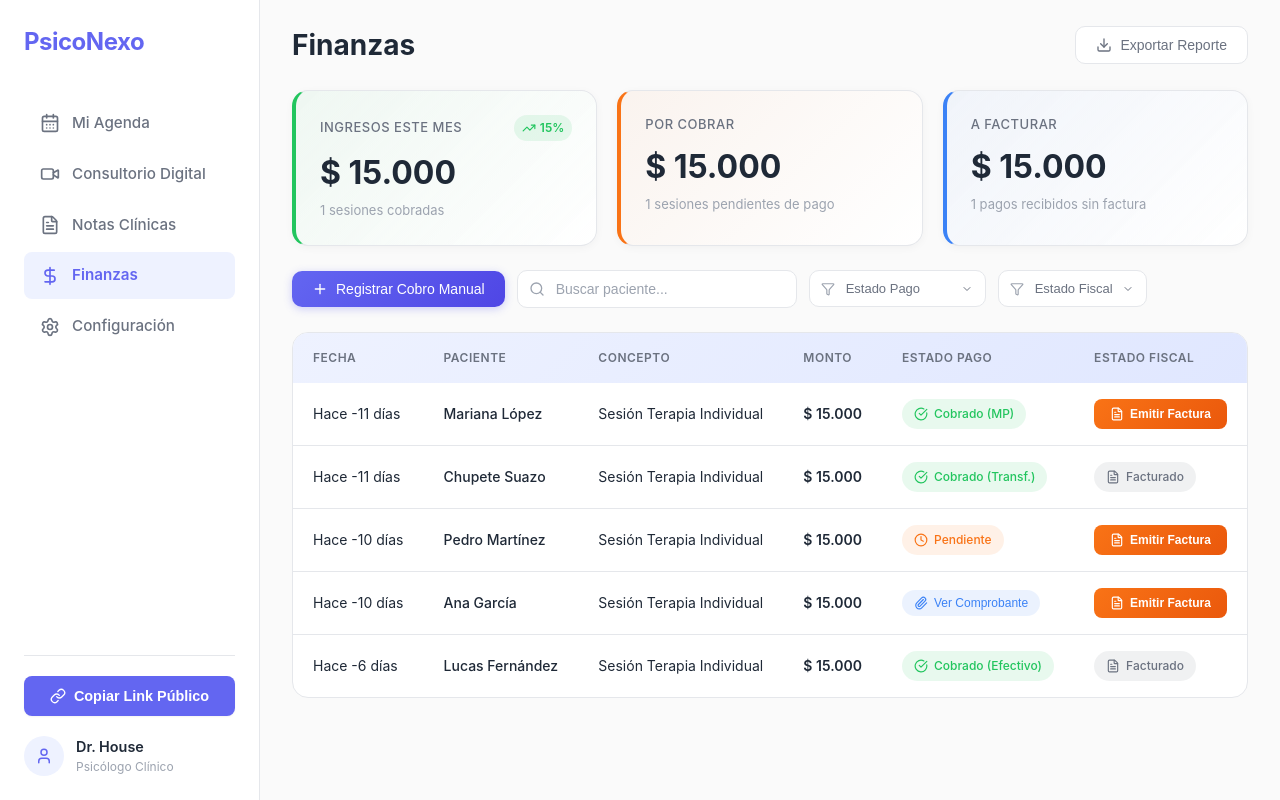
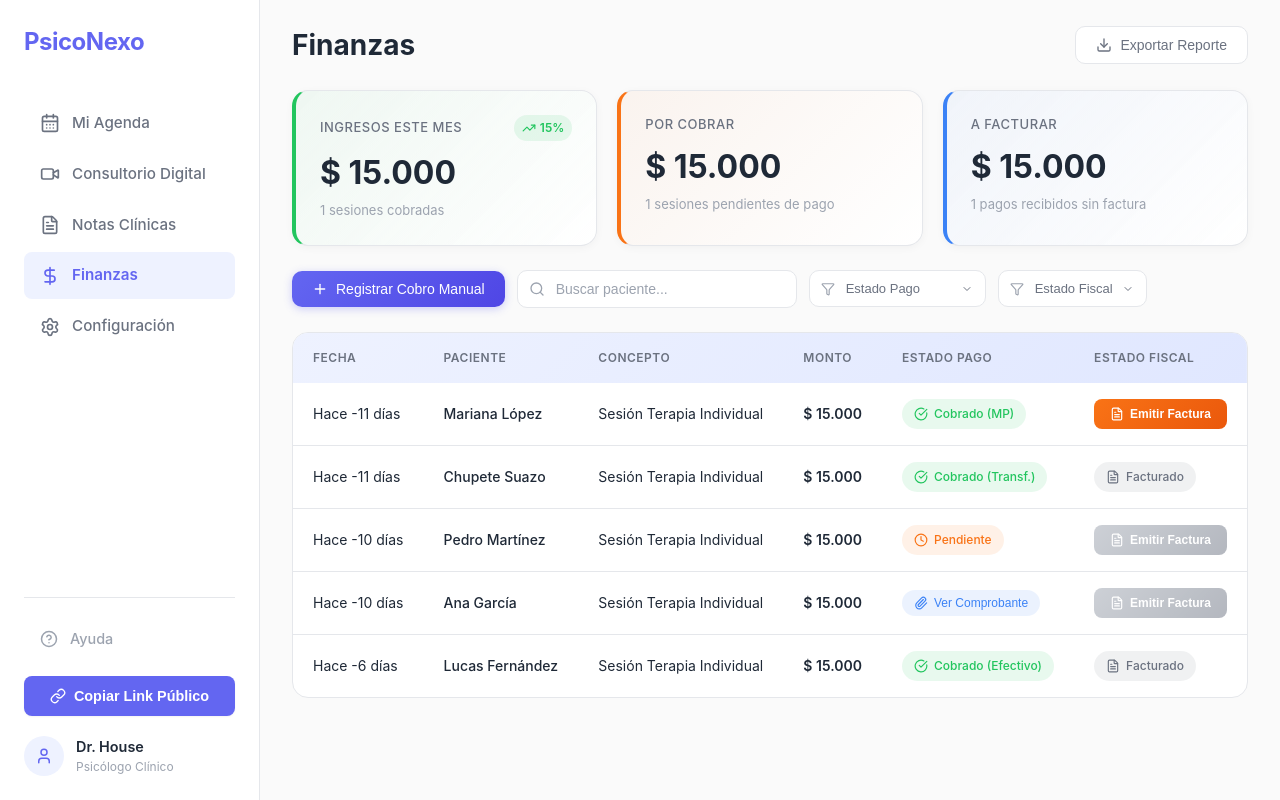
Before and after one commit to sofi-goy/psiconexo-react, a Next.js app: page /finanzas in a window 1280 px wide. Built offline with nearby package versions, Linux system fonts and the light colour scheme.

Commit message:
agregar botón de ayuda. Aún no hace nada. Fix error de botón de facturación en sección Finanzas

```diff
--- a/app/(profesional)/finanzas/components/TransactionTable.tsx
+++ b/app/(profesional)/finanzas/components/TransactionTable.tsx
@@ -75,12 +75,14 @@ function PaymentStatusBadge({ status, method }: { status: PaymentStatus; method?
 
 function InvoiceButton({
     fiscalStatus,
+    paymentStatus,
     transactionId,
     patientName,
     onGenerate,
     onShowToast
 }: {
     fiscalStatus: FiscalStatus;
+    paymentStatus: PaymentStatus;
     transactionId: string;
     patientName: string;
     onGenerate: (id: string) => Promise<void>;
@@ -113,11 +115,14 @@ function InvoiceButton({
         );
     }
 
+    const isPaid = paymentStatus === 'paid';
+
     return (
         <button
-            className="invoice-btn"
+            className={`invoice-btn ${!isPaid ? 'disabled' : ''}`}
             onClick={handleClick}
-            disabled={isLoading}
+            disabled={isLoading || !isPaid}
+            title={!isPaid ? 'Solo se puede emitir factura cuando el pago está cobrado' : ''}
         >
             {isLoading ? (
                 <>
@@ -174,6 +179,7 @@ export function TransactionTable({ transactions, onViewReceipt, onGenerateInvoic
                             <td>
                                 <InvoiceButton
                                     fiscalStatus={tx.fiscalStatus}
+                                    paymentStatus={tx.paymentStatus}
                                     transactionId={tx.id}
                                     patientName={tx.patientName}
                                     onGenerate={onGenerateInvoice}
--- a/app/(profesional)/finanzas/styles.css
+++ b/app/(profesional)/finanzas/styles.css
@@ -382,8 +382,9 @@
 }
 
 .invoice-btn:disabled {
-    opacity: 0.8;
+    opacity: 0.5;
     cursor: not-allowed;
+    background: linear-gradient(135deg, #9ca3af 0%, #6b7280 100%);
 }
 
 .invoice-badge {
--- a/app/components/layout/Sidebar.tsx
+++ b/app/components/layout/Sidebar.tsx
@@ -2,7 +2,7 @@
 
 import Link from 'next/link';
 import { usePathname } from 'next/navigation';
-import { CalendarDays, Settings, Link as LinkIcon, User, Video, FileText, DollarSign } from 'lucide-react';
+import { CalendarDays, Settings, Link as LinkIcon, User, Video, FileText, DollarSign, HelpCircle } from 'lucide-react';
 import './sidebar.css';
 
 export function Sidebar() {
@@ -58,6 +58,11 @@ export function Sidebar() {
       </nav>
 
       <div className="sidebar-footer">
+        <span className="help-link">
+          <HelpCircle size={18} />
+          <span>Ayuda</span>
+        </span>
+
         <button className="share-btn-gold">
           <LinkIcon size={16} />
           <span>Copiar Link Público</span>
--- a/app/components/layout/sidebar.css
+++ b/app/components/layout/sidebar.css
@@ -52,6 +52,25 @@
 .sidebar-footer {
   border-top: 1px solid var(--color-border);
   padding-top: 20px;
+}
+
+.help-link {
+  display: flex;
+  align-items: center;
+  gap: 12px;
+  padding: 10px 16px;
+  margin-bottom: 16px;
+  color: var(--color-text-muted);
+  font-size: 0.9rem;
+  font-weight: 500;
+  border-radius: var(--radius-md);
+  transition: all var(--transition-fast);
+  cursor: default;
+}
+
+.help-link:hover {
+  background-color: var(--color-bg);
+  color: var(--color-text-primary);
 }
 
 .share-btn-gold {
```
